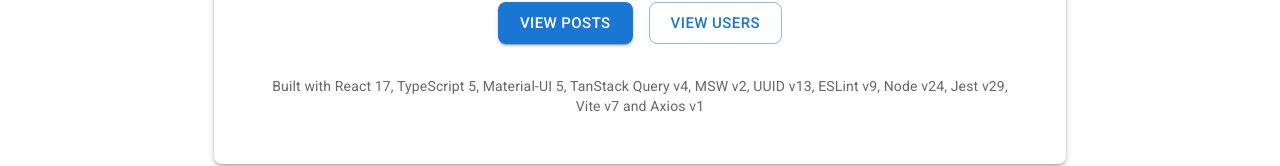
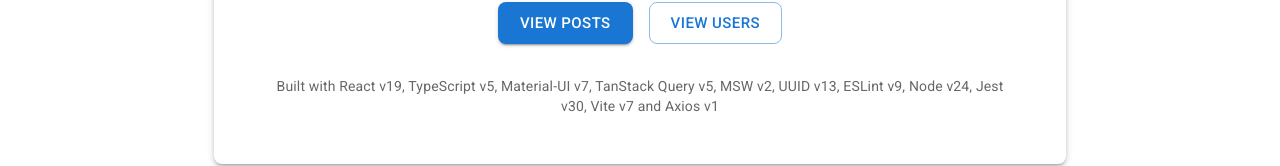
Before and after one commit to sam-glendenning/model-view-controller, a React (Vite) app: page / in a window 1280 px wide. Shown: the part 659-825 px from the top of the page. Built offline with nearby package versions, Linux system fonts and the light colour scheme; what until-async would draw is missing.

Commit message:
Updating app description to match updated dependencies

```diff
--- a/src/App.tsx
+++ b/src/App.tsx
@@ -178,8 +178,8 @@
 
               <Box sx={{ mt: 4 }}>
                 <Typography variant="body2" color="text.secondary">
-                  Built with React 17, TypeScript 5, Material-UI 5, TanStack
-                  Query v4, MSW v2, UUID v13, ESLint v9, Node v24, Jest v29,
+                  Built with React v19, TypeScript v5, Material-UI v7, TanStack
+                  Query v5, MSW v2, UUID v13, ESLint v9, Node v24, Jest v30,
                   Vite v7 and Axios v1
                 </Typography>
               </Box>
```
